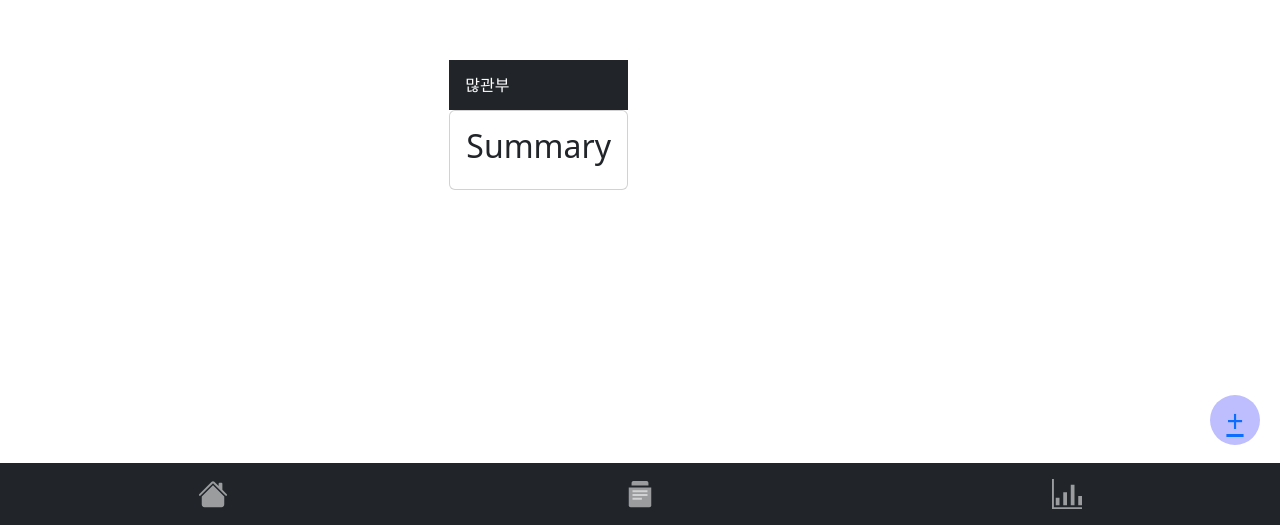
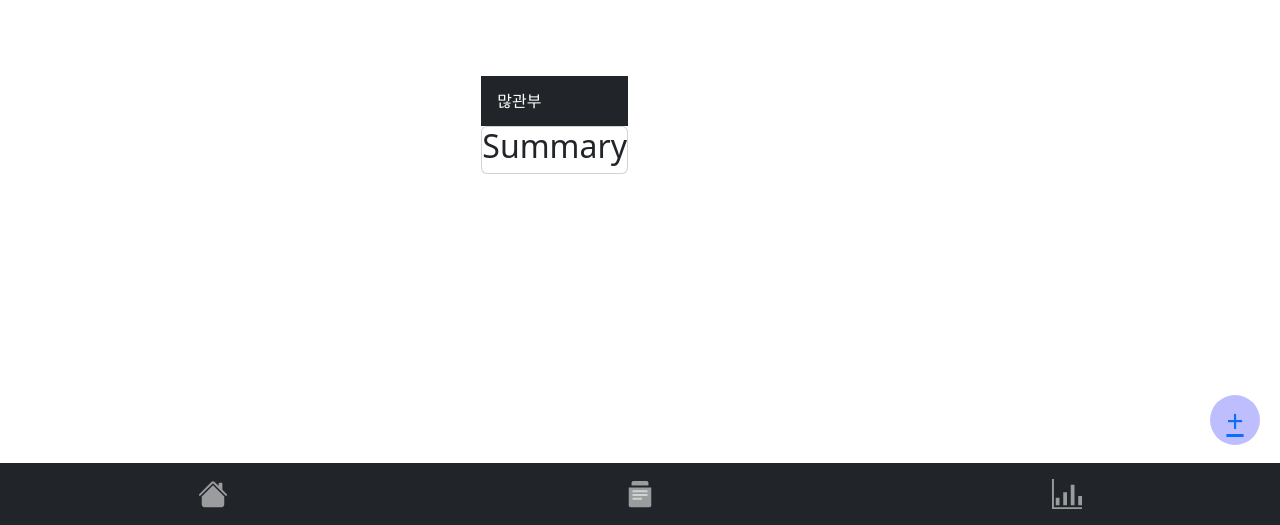
Before and after one commit to dltnalss/skeleton-project, a Vue app: page /summary in a window 1280 px wide. Shown: the part 275-800 px from the top of the page. Built offline with nearby package versions, Linux system fonts and the light colour scheme.

Commit message:
아무것도 없음

```diff
--- a/src/pages/Summary.vue
+++ b/src/pages/Summary.vue
@@ -1,5 +1,5 @@
 <template>
-  <div class="card card-body">
+  <div class="card c">
     <h2>Summary</h2>
   </div>
 </template>
```
